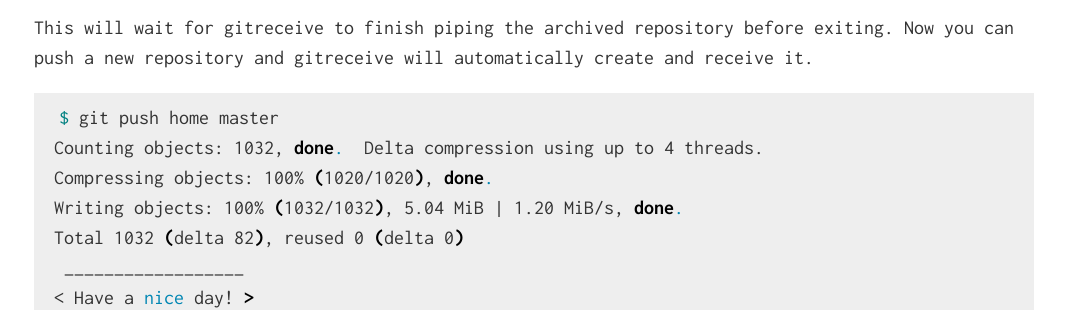
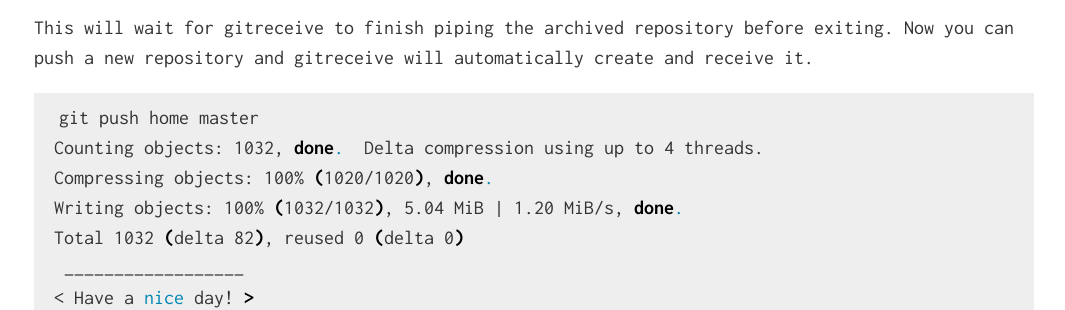
Before and after one commit to audy/audy.github.io, a Jekyll site: the page built from _posts/2014-10-24-git-box.md, in a window 1280 px wide. Shown: the part 1147-1457 px from the top of the page, without its empty margins (106-1171 px from the left). Built offline with Jekyll 4.4.1, drawn with Linux system fonts in a browser that asks for light colours.

Commit message:
highlighting

````diff
--- a/_posts/2014-10-24-git-box.md
+++ b/_posts/2014-10-24-git-box.md
@@ -42,16 +42,16 @@
 
 The solution to this is simple. Add the following line to the receiver script:
 
-{% highlight bash %}
+```sh
 cat /dev/stdin > /dev/null
-{% endhighlight %}
+```
 
 This will wait for gitreceive to finish piping the archived repository before
 exiting. Now you can push a new repository and gitreceive will automatically
 create and receive it.
 
-{% highlight bash %}
-$ git push home master
+```sh
+git push home master
 Counting objects: 1032, done.  Delta compression using up to 4 threads.
 Compressing objects: 100% (1020/1020), done.
 Writing objects: 100% (1032/1032), 5.04 MiB | 1.20 MiB/s, done.
@@ -66,7 +66,7 @@
                 ||     ||
 To git@foo.co:bar
 * [new branch]      master -> master
-{% endhighlight %}
+```
 
 Note: you do **not** need to save a copy of the archive that gitreceive is
 piping into the receiver script. The repository's data is still being saved in
````
